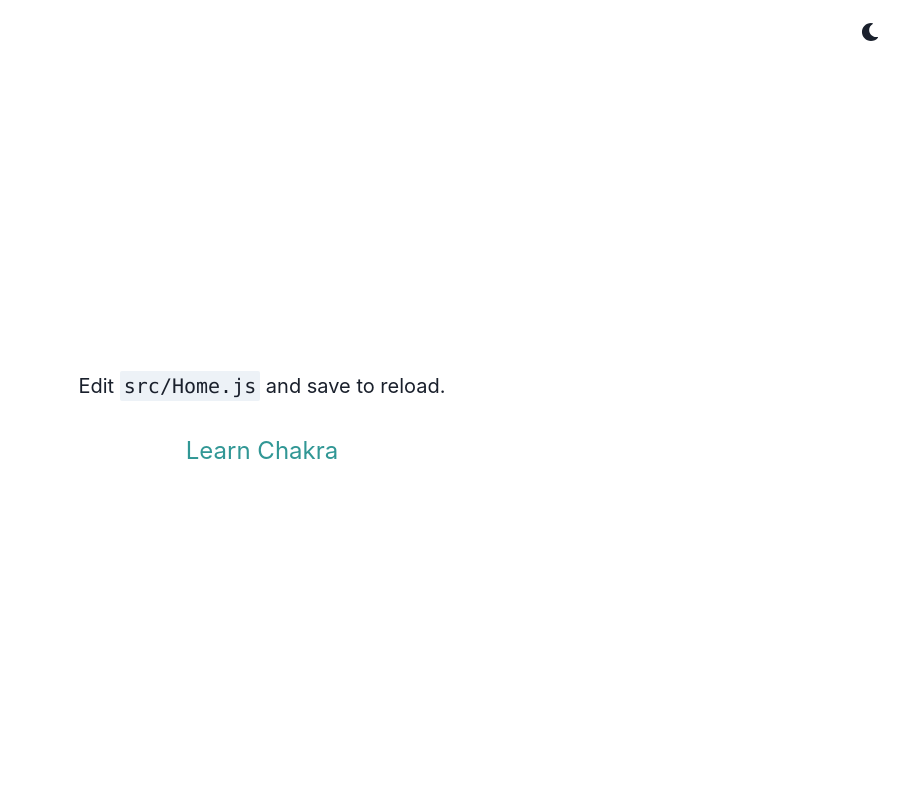
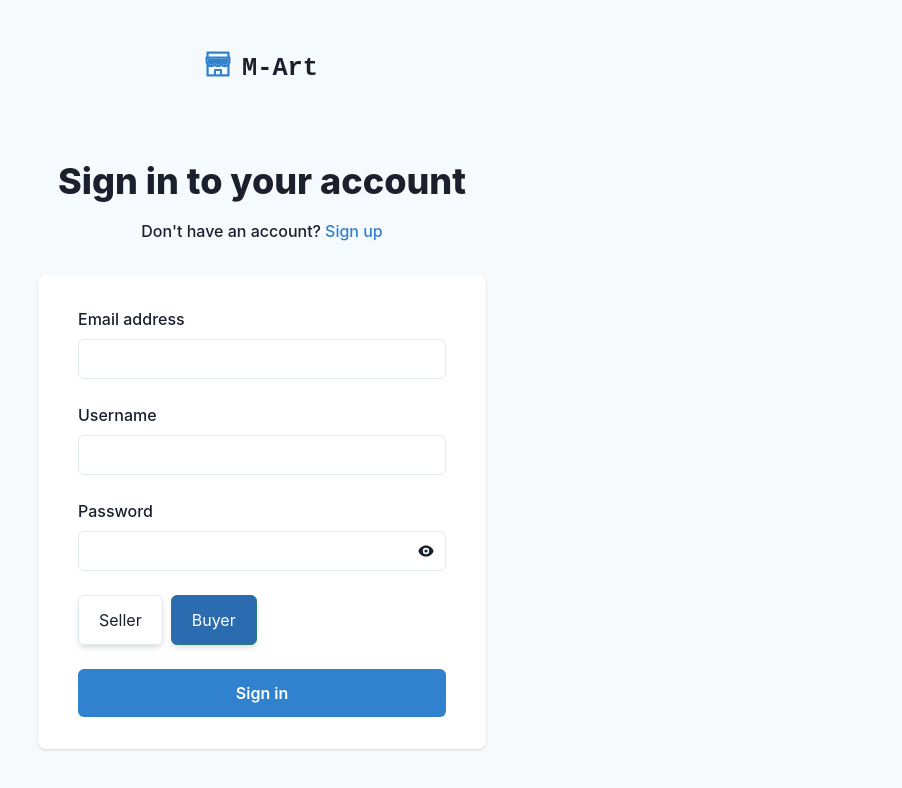
Before and after one commit to bahybintang/m-art-web, a React (Create React App) app in the folder frontend/: page /register in a window 1280 px wide. Shown: the top 788 px of the page, without its empty margins (378-1280 px from the left). Built offline with nearby package versions, Linux system fonts and the light colour scheme.

Commit message:
Add register form

```diff
--- a/frontend/src/App.js
+++ b/frontend/src/App.js
@@ -3,12 +3,16 @@ import { ChakraProvider, theme } from '@chakra-ui/react';
 import { BrowserRouter as Router, Switch, Route } from 'react-router-dom';
 import Home from './layouts/home/Home.js';
 import Login from './layouts/login/Login.js';
+import Register from './layouts/register/Register.js';
 
 function App() {
   return (
     <ChakraProvider theme={theme}>
       <Router>
         <Switch>
+          <Route path="/register">
+            <Register />
+          </Route>
           <Route path="/login">
             <Login />
           </Route>
--- /dev/null
+++ b/frontend/src/layouts/register/Card.js
@@ -0,0 +1,13 @@
+import { Box, useColorModeValue } from '@chakra-ui/react';
+import * as React from 'react';
+
+export const Card = props => (
+  <Box
+    bg={useColorModeValue('white', 'gray.700')}
+    py="8"
+    px={{ base: '4', md: '10' }}
+    shadow="base"
+    rounded={{ sm: 'lg' }}
+    {...props}
+  />
+);
--- /dev/null
+++ b/frontend/src/layouts/register/Link.js
@@ -0,0 +1,13 @@
+import { chakra, useColorModeValue } from '@chakra-ui/system';
+import * as React from 'react';
+
+export const Link = props => (
+  <chakra.a
+    marginStart="1"
+    href="#"
+    color={useColorModeValue('blue.500', 'blue.200')}
+    _hover={{ color: useColorModeValue('blue.600', 'blue.300') }}
+    display={{ base: 'block', sm: 'inline' }}
+    {...props}
+  />
+);
--- /dev/null
+++ b/frontend/src/layouts/register/Logo.js
@@ -0,0 +1,29 @@
+import { chakra, useColorModeValue, useToken } from '@chakra-ui/react';
+import { AiTwotoneShop } from 'react-icons/ai';
+import * as React from 'react';
+
+export const Logo = props => {
+  const [white, black] = useToken('colors', ['white', 'gray.800']);
+
+  return (
+    <chakra.svg
+      color={useColorModeValue('blue.500', 'blue.300')}
+      aria-hidden
+      viewBox="0 0 90 24"
+      fill="none"
+      h="6"
+      flexShrink={0}
+      {...props}
+    >
+      <AiTwotoneShop size={24} />
+      <text
+        x="30"
+        y="20"
+        style={{ font: 'bold 19px monospace' }}
+        fill={useColorModeValue(black, white)}
+      >
+        M-Art
+      </text>
+    </chakra.svg>
+  );
+};
--- /dev/null
+++ b/frontend/src/layouts/register/PasswordField.js
@@ -0,0 +1,61 @@
+import {
+  Flex,
+  FormControl,
+  FormLabel,
+  IconButton,
+  Input,
+  InputGroup,
+  InputRightElement,
+  useDisclosure,
+  useMergeRefs,
+} from '@chakra-ui/react';
+import * as React from 'react';
+import { HiEye, HiEyeOff } from 'react-icons/hi';
+
+export const PasswordField = React.forwardRef((props, ref) => {
+  const { isOpen, onToggle } = useDisclosure();
+  const inputRef = React.useRef(null);
+
+  const mergeRef = useMergeRefs(inputRef, ref);
+
+  const onClickReveal = () => {
+    onToggle();
+    const input = inputRef.current;
+    if (input) {
+      input.focus({ preventScroll: true });
+      const length = input.value.length * 2;
+      requestAnimationFrame(() => {
+        input.setSelectionRange(length, length);
+      });
+    }
+  };
+
+  return (
+    <FormControl id="password">
+      <Flex justify="space-between">
+        <FormLabel>Password</FormLabel>
+      </Flex>
+      <InputGroup>
+        <InputRightElement>
+          <IconButton
+            bg="transparent !important"
+            variant="ghost"
+            aria-label={isOpen ? 'Mask password' : 'Reveal password'}
+            icon={isOpen ? <HiEyeOff /> : <HiEye />}
+            onClick={onClickReveal}
+          />
+        </InputRightElement>
+        <Input
+          ref={mergeRef}
+          name="password"
+          type={isOpen ? 'text' : 'password'}
+          autoComplete="current-password"
+          required
+          {...props}
+        />
+      </InputGroup>
+    </FormControl>
+  );
+});
+
+PasswordField.displayName = 'PasswordField';
--- /dev/null
+++ b/frontend/src/layouts/register/RadioCard.js
@@ -0,0 +1,35 @@
+import { useRadio, Box } from '@chakra-ui/react';
+
+function RadioCard(props) {
+  const { getInputProps, getCheckboxProps } = useRadio(props);
+
+  const input = getInputProps();
+  const checkbox = getCheckboxProps();
+
+  return (
+    <Box as="label">
+      <input {...input} />
+      <Box
+        {...checkbox}
+        cursor="pointer"
+        borderWidth="1px"
+        borderRadius="md"
+        boxShadow="md"
+        _checked={{
+          bg: 'blue.600',
+          color: 'white',
+          borderColor: 'teal.600',
+        }}
+        _focus={{
+          boxShadow: 'outline',
+        }}
+        px={5}
+        py={3}
+      >
+        {props.children}
+      </Box>
+    </Box>
+  );
+}
+
+export default RadioCard;
--- /dev/null
+++ b/frontend/src/layouts/register/Register.js
@@ -0,0 +1,33 @@
+import { Box, Heading, Text, useColorModeValue } from '@chakra-ui/react';
+import * as React from 'react';
+import { Card } from './Card';
+import { Link } from './Link';
+import { RegisterForm } from './RegisterForm';
+import { Logo } from './Logo';
+
+function Register() {
+  return (
+    <Box
+      bg={useColorModeValue('gray.50', 'inherit')}
+      minH="100vh"
+      py="12"
+      px={{ base: '4', lg: '8' }}
+    >
+      <Box maxW="md" mx="auto">
+        <Logo mx="auto" h="8" mb={{ base: '10', md: '20' }} />
+        <Heading textAlign="center" size="xl" fontWeight="extrabold">
+          Sign in to your account
+        </Heading>
+        <Text mt="4" mb="8" align="center" maxW="md" fontWeight="medium">
+          <Text as="span">Don&apos;t have an account?</Text>
+          <Link href="signup">Sign up</Link>
+        </Text>
+        <Card>
+          <RegisterForm />
+        </Card>
+      </Box>
+    </Box>
+  );
+}
+
+export default Register;
--- /dev/null
+++ b/frontend/src/layouts/register/RegisterForm.js
@@ -0,0 +1,61 @@
+import {
+  Button,
+  chakra,
+  FormControl,
+  FormLabel,
+  Input,
+  Stack,
+  useRadioGroup,
+  HStack,
+} from '@chakra-ui/react';
+import React, { useState } from 'react';
+import { PasswordField } from './PasswordField';
+import RadioCard from './RadioCard';
+
+export const RegisterForm = props => {
+  const options = ['Seller', 'Buyer'];
+  const [role, setRole] = useState('Buyer');
+  const { getRootProps, getRadioProps } = useRadioGroup({
+    name: 'framework',
+    defaultValue: 'Buyer',
+    onChange: setRole,
+  });
+
+  const group = getRootProps();
+  return (
+    <chakra.form
+      onSubmit={e => {
+        e.preventDefault();
+        const email = e.target[0].value;
+        const password = e.target[2].value;
+        console.log(email, password, role);
+      }}
+      {...props}
+    >
+      <Stack spacing="6">
+        <FormControl id="email">
+          <FormLabel>Email address</FormLabel>
+          <Input name="email" type="email" autoComplete="email" required />
+        </FormControl>
+        <FormControl id="username">
+          <FormLabel>Username</FormLabel>
+          <Input name="username" type="text" autoComplete="username" required />
+        </FormControl>
+        <PasswordField />
+        <HStack {...group}>
+          {options.map(value => {
+            const radio = getRadioProps({ value });
+            return (
+              <RadioCard key={value} {...radio}>
+                {value}
+              </RadioCard>
+            );
+          })}
+        </HStack>
+        <Button type="submit" colorScheme="blue" size="lg" fontSize="md">
+          Sign in
+        </Button>
+      </Stack>
+    </chakra.form>
+  );
+};
```
Also changed, not shown: frontend/src/layouts/register/DividerWithText.js (added, +24 -0 lines).
